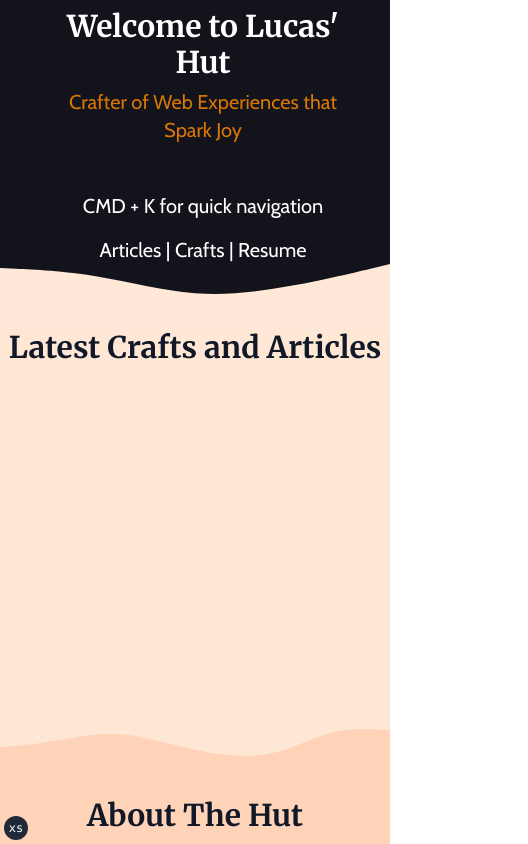
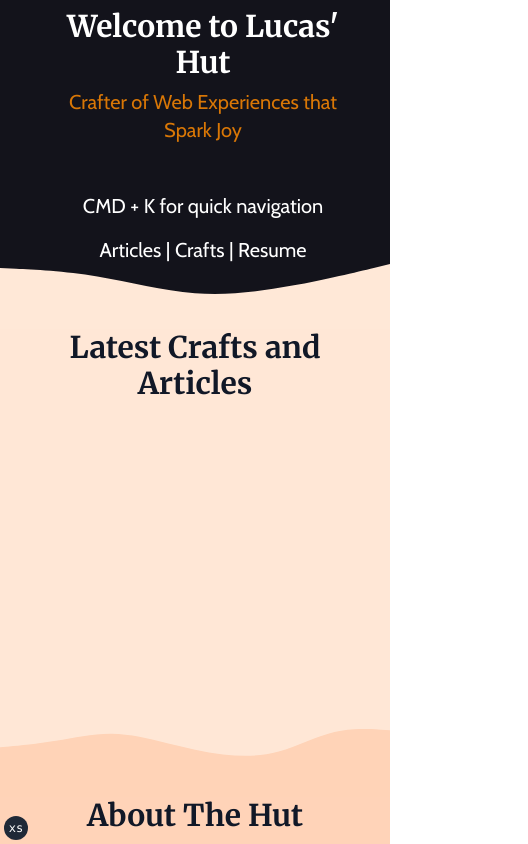
Before and after one commit to lucasheriques/hut, a Next.js app: page / in a window 390 px wide. Shown: the top 844 px of the page, 528 px wide, since content can reach past the window. Built offline with nearby package versions, Linux system fonts and the light colour scheme.

Commit message:
ajudstments to mobile

```diff
--- a/components/home/latest-articles.tsx
+++ b/components/home/latest-articles.tsx
@@ -4,7 +4,7 @@ import articlesWave from "public/articles-wave.svg"
 function LatestArticles() {
   return (
     <div className="bg-yellowish">
-      <section className="min-h-[400px]">
+      <section className="min-h-[400px] px-4 sm:px-8">
         <h2 className="text-center font-serif text-3xl font-bold text-gray-900">
           Latest Crafts and Articles
         </h2>
--- a/components/home/skills.tsx
+++ b/components/home/skills.tsx
@@ -45,11 +45,11 @@ function SkillsWithTooltips({ icon, name }: SkillsWithTooltipsProps) {
 function Skills() {
   return (
     <div className="bg-brown px-8 pb-32 text-aboutTextColor">
-      <section className="container flex border-aboutBorderColor px-0  lg:border-2">
+      <section className="container flex border-aboutBorderColor px-0 lg:border-2">
         <div className="mt-9 hidden w-full lg:block">
           <Image src={firstImagehq} height={550} alt="bunch of leaves" />
         </div>
-        <div className="mx-8 flex flex-1 flex-col justify-center space-y-8 lg:flex xl:min-w-[500px] xl:text-xl">
+        <div className="flex flex-1 flex-col justify-center space-y-8 md:mx-8 lg:flex xl:min-w-[500px] xl:text-xl">
           <h2 className="font-serif text-3xl font-bold">Skills & Expertise</h2>
           <p>
             {`
@@ -61,7 +61,7 @@ function Skills() {
             {`Below you will find a list of my favorite tools and technologies, but I'm always eager to learn new things and expand my skillset.`}
           </p>
 
-          <ul className="flex gap-x-4 text-2xl">
+          <ul className="flex flex-wrap gap-4 text-2xl">
             <li>
               <SkillsWithTooltips icon={<SiHtml5 />} name="HTML5" />
             </li>
```
Also changed, not shown: public/about/bottom2.webp (added).
